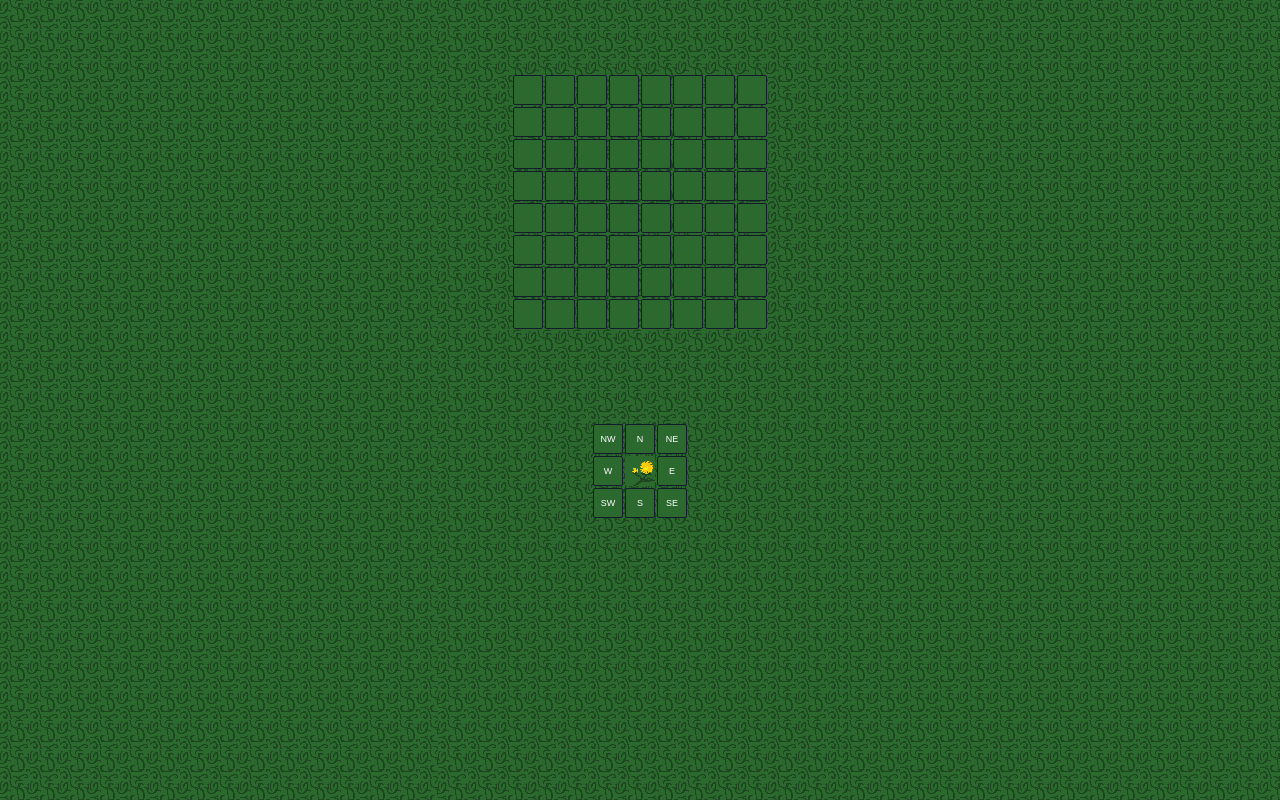
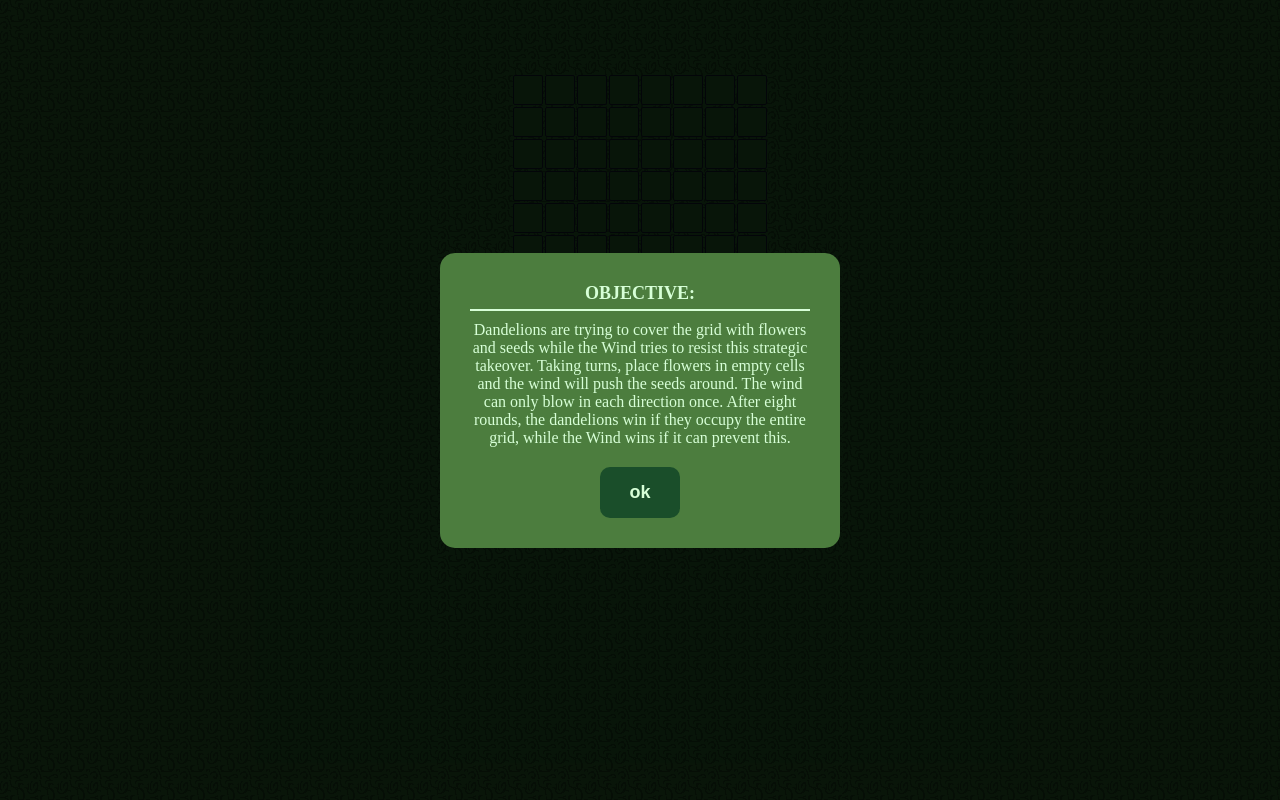
Before and after one commit to jcbhmphrs733/dandelions, a plain HTML site: page index.html in a window 1280 px wide. Drawn offline with Linux system fonts and the light colour scheme.

Commit message:
Add InstructionPanel to display game instructions and enhance user experience

```diff
--- a/main.js
+++ b/main.js
@@ -12,6 +12,7 @@ import { CONFIG } from './modules/Config.js';
 import { Utils } from './modules/Utils.js';
 import { WindManager } from './modules/WindManager.js';
 import { GameStateManager } from './modules/GameStateManager.js';
+import { InstructionPanel } from './modules/InstructionPanel.js';
 
 class DandelionsApp {
     constructor() {
@@ -20,6 +21,7 @@ class DandelionsApp {
         this.compassManager = null;
         this.windManager = null;
         this.gameStateManager = null;
+        this.instructionPanel = null;
         this.initialize();
     }
 
@@ -38,6 +40,10 @@ class DandelionsApp {
 
         // Initialize game state manager AFTER compass is created
         this.gameStateManager = new GameStateManager();
+
+        // Initialize and show instruction panel
+        this.instructionPanel = new InstructionPanel();
+        this.instructionPanel.show();
 
         console.log('Dandelions application initialized');
 
--- /dev/null
+++ b/modules/InstructionPanel.js
@@ -0,0 +1,58 @@
+// InstructionPanel.js - Displays game instructions at the start
+export class InstructionPanel {
+    constructor() {
+        this.panel = null;
+        this.isVisible = false;
+    }
+
+    show() {
+        if (this.isVisible) return;
+
+        this.createPanel();
+        this.isVisible = true;
+        document.body.appendChild(this.panel);
+    }
+
+    hide() {
+        if (!this.isVisible || !this.panel) return;
+
+        this.panel.remove();
+        this.isVisible = false;
+        this.panel = null;
+    }
+
+    createPanel() {
+        // Create overlay
+        this.panel = document.createElement('div');
+        this.panel.className = 'instruction-overlay';
+
+        // Create panel content
+        this.panel.innerHTML = `
+            <div class="instruction-panel">
+                <div class="instruction-content">
+                    <div class="instruction-section">
+                        <h3>OBJECTIVE:</h3>
+                        <p>Dandelions are trying to cover the grid with flowers and seeds while the Wind tries to resist this strategic takeover. Taking turns, place flowers in empty cells and the wind will push the seeds around. The wind can only blow in each direction once. After eight rounds, the dandelions win if they occupy the entire grid, while the Wind wins if it can prevent this.</p>
+                    </div>
+
+                </div>
+
+                <button class="instruction-ok-button">ok</button>
+            </div>
+        `;
+
+        // Add click handler for OK button
+        const okButton = this.panel.querySelector('.instruction-ok-button');
+        okButton.addEventListener('click', () => {
+            this.hide();
+        });
+
+        // Prevent clicks on overlay from closing (only OK button closes)
+        this.panel.addEventListener('click', (e) => {
+            if (e.target === this.panel) {
+                // Clicked outside panel - don't close, just ignore
+                e.preventDefault();
+            }
+        });
+    }
+}
--- a/styles.css
+++ b/styles.css
@@ -78,7 +78,7 @@ html {
   justify-content: center;
   font-family: Arial, sans-serif;
   font-size: 9px;
-  color: #ffffff;
+  color: #d7ffd7;
   user-select: none;
 }
 
@@ -95,7 +95,7 @@ html {
 
 .cell.compass.used {
     background-color: #122d18;
-    color: #c9c9c9;
+    color: #d7ffd7;
     cursor: not-allowed;
     opacity: 0.6;
 }
@@ -104,3 +104,83 @@ html {
     transform: none; /* Disable hover effects */
     filter: none;
 }
+
+/* Instruction Panel Styles */
+.instruction-overlay {
+    position: fixed;
+    top: 0;
+    left: 0;
+    width: 100%;
+    height: 100%;
+    background-color: rgba(0, 0, 0, 0.8);
+    display: flex;
+    justify-content: center;
+    align-items: center;
+    z-index: 3000;
+    padding: 20px;
+    box-sizing: border-box;
+}
+
+.instruction-panel {
+    background-color: #4c7d3e;
+    border-radius: 15px;
+    padding: 30px;
+    max-width: 400px;
+    max-height: 90vh;
+    overflow-y: auto;
+    color: #d7ffd7;
+    text-align: center; /* Center all text content */
+}
+
+.instruction-panel h2 {
+    text-align: center;
+    margin-bottom: 25px;
+    color: #d7ffd7;
+    font-size: 24px;
+}
+
+
+.instruction-section h3 {
+    color: #d7ffd7;
+    margin-bottom: 10px;
+    font-size: 18px;
+    border-bottom: 2px solid #d7ffd7;
+    padding-bottom: 5px;
+}
+
+.instruction-ok-button {
+    width: 100%;
+    padding: 15px;
+    font-size: 18px;
+    font-weight: bold;
+    background-color: #1a4e2a;
+    color: #d7ffd7;
+    border: none;
+    border-radius: 10px;
+    cursor: pointer;
+    max-width: 80px;
+    margin-top: 20px;
+}
+
+
+/* Mobile responsiveness */
+@media (max-width: 768px) {
+    .instruction-panel {
+        padding: 20px;
+        margin: 10px;
+        max-height: 95vh;
+    }
+
+    .instruction-panel h2 {
+        font-size: 20px;
+    }
+
+    .step {
+        flex-direction: column;
+        gap: 10px;
+    }
+
+    .step-number {
+        align-self: flex-start;
+    }
+}
```
